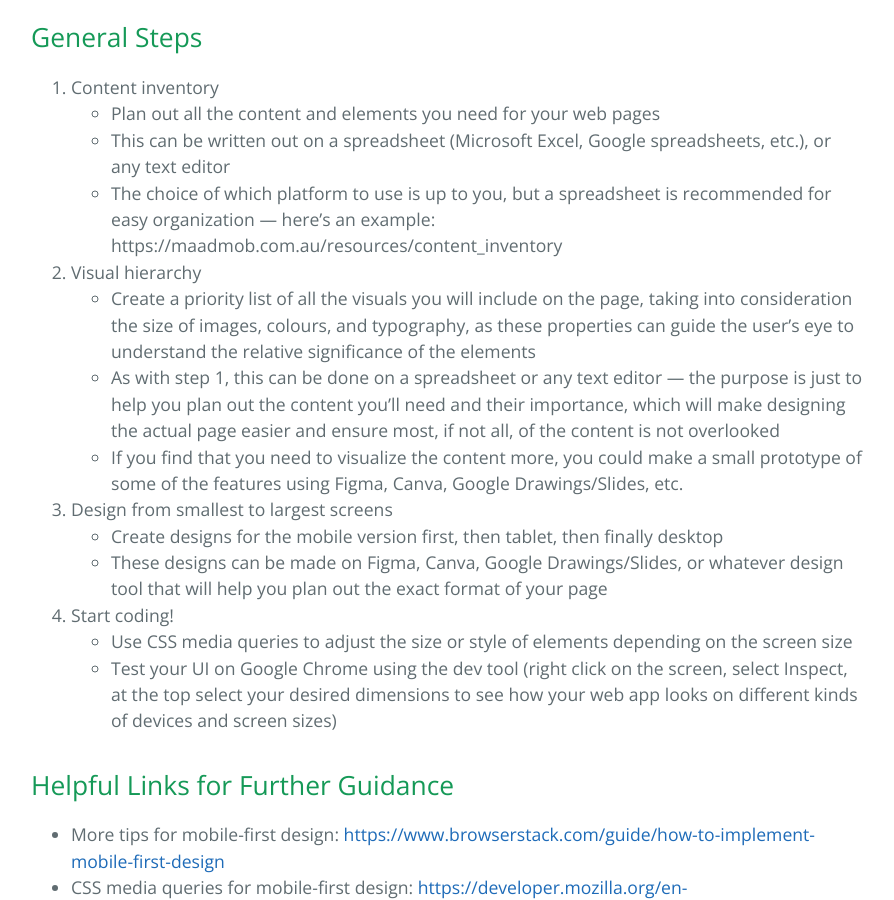
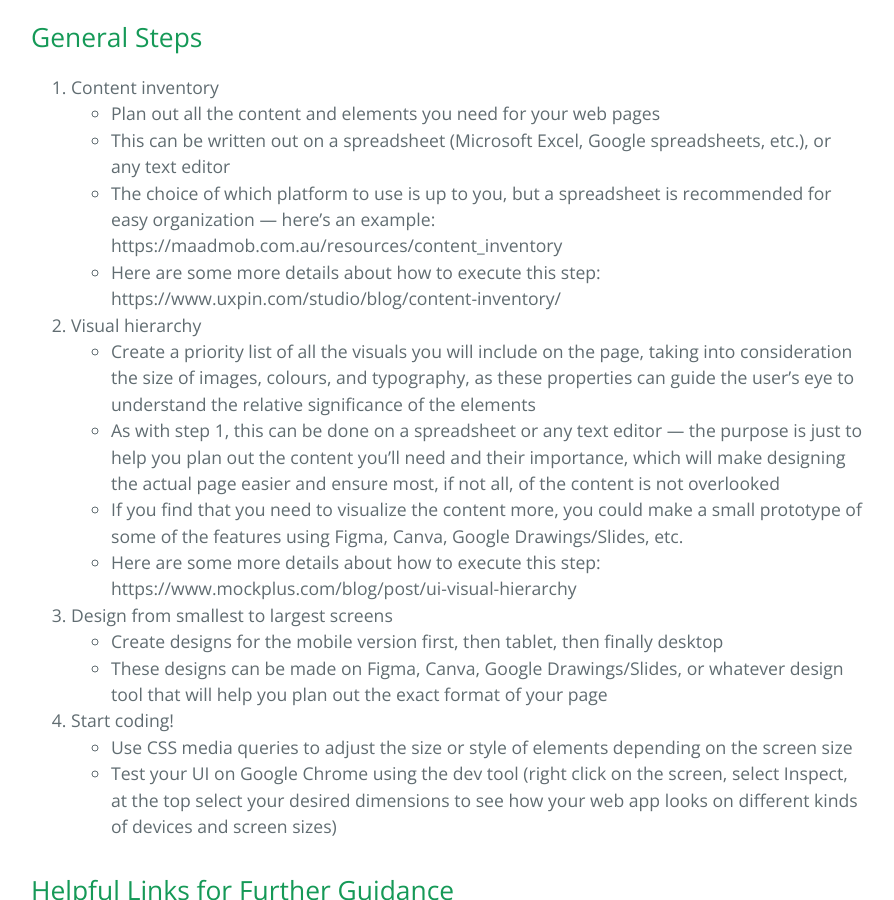
Before and after one commit to learning-software-engineering/learning-software-engineering.github.io, a Jekyll site: the page built from Topics/User_Experience/Mobile-First_Design.md, in a window 1280 px wide and 900 px high, scrolled down 1768 px. Shown: the whole window, without its empty margins (193-1087 px from the left). Built offline with Jekyll 4.4.1, drawn with Linux system fonts in a browser that asks for light colours; our own code applies the rules of GitHub Pages for plain Markdown files.

Commit message:
Add more resources for General steps on Mobile-First_Design.md
Added 2 links for steps 1 and 2 on how to accomplish mobile-first design. I found that these resources were sufficient in explaining how to execute each step, so I didn't include my own description, since it could've made the document a bit too drawn out and long.

```diff
--- a/Topics/User_Experience/Mobile-First_Design.md
+++ b/Topics/User_Experience/Mobile-First_Design.md
@@ -36,10 +36,12 @@ The reasoning behind this strategy is to promote _progressive enhancement_ — t
     * Plan out all the content and elements you need for your web pages
     * This can be written out on a spreadsheet (Microsoft Excel, Google spreadsheets, etc.), or any text editor
     * The choice of which platform to use is up to you, but a spreadsheet is recommended for easy organization — here’s an example: https://maadmob.com.au/resources/content_inventory
+    * Here are some more details about how to execute this step: https://www.uxpin.com/studio/blog/content-inventory/
 2. Visual hierarchy
     * Create a priority list of all the visuals you will include on the page, taking into consideration the size of images, colours, and typography, as these properties can guide the user’s eye to understand the relative significance of the elements
     * As with step 1, this can be done on a spreadsheet or any text editor — the purpose is just to help you plan out the content you’ll need and their importance, which will make designing the actual page easier and ensure most, if not all, of the content is not overlooked
     * If you find that you need to visualize the content more, you could make a small prototype of some of the features using Figma, Canva, Google Drawings/Slides, etc.
+    * Here are some more details about how to execute this step: https://www.mockplus.com/blog/post/ui-visual-hierarchy
 3. Design from smallest to largest screens
     * Create designs for the mobile version first, then tablet, then finally desktop
     * These designs can be made on Figma, Canva, Google Drawings/Slides, or whatever design tool that will help you plan out the exact format of your page
```
